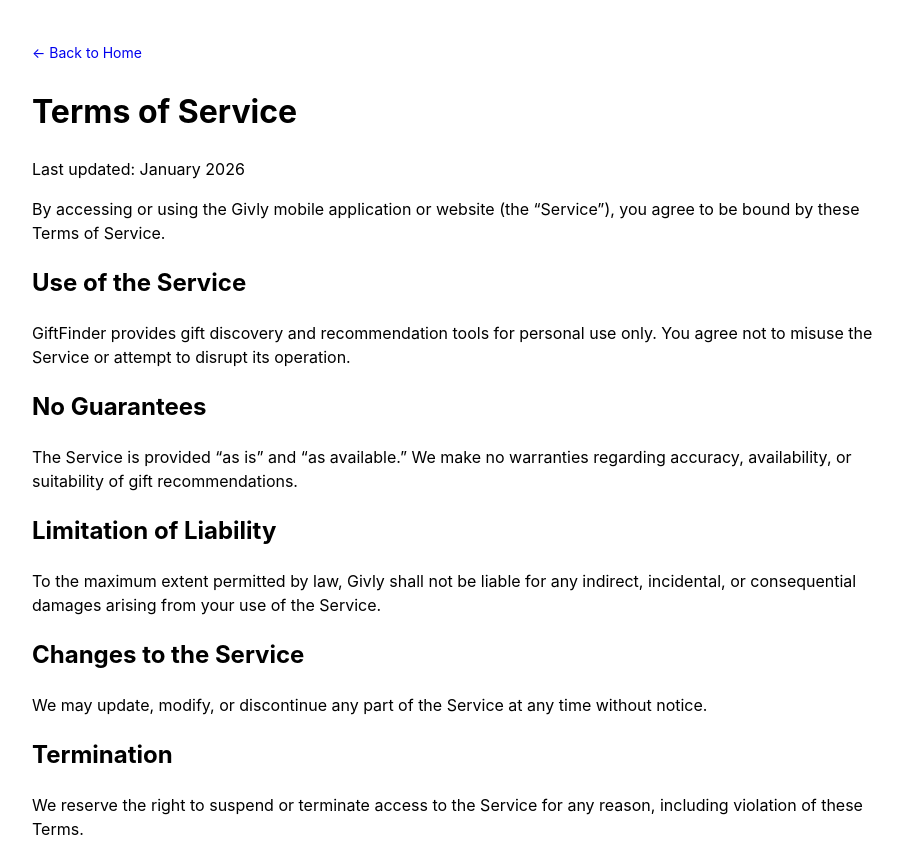
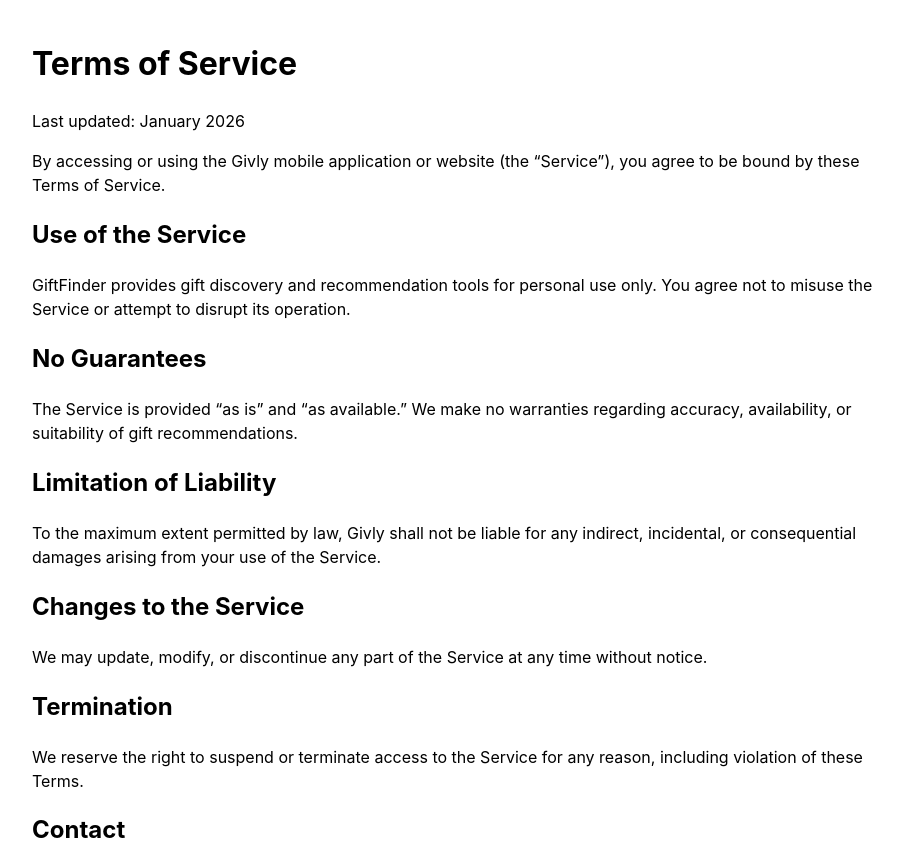
Before and after one commit to gavinh1/giftfinder-website, a plain HTML site: page terms/index.html in a window 1280 px wide. Shown: the top 851 px of the page, without its empty margins (183-1086 px from the left). Drawn offline with Linux system fonts and the light colour scheme.

Commit message:
Update index.html

```diff
--- a/terms/index.html
+++ b/terms/index.html
@@ -5,11 +5,6 @@
   <title>Terms of Service – Givly</title>
 </head>
 <body style="max-width: 850px; margin: 40px auto; font-family: -apple-system, BlinkMacSystemFont, sans-serif; line-height: 1.5;">
-  <p style="margin-bottom: 24px;">
-  <a href="/" style="text-decoration: none; font-size: 14px;">
-    ← Back to Home
-  </a>
-</p>
 
   <h1>Terms of Service</h1>
   <p>Last updated: January 2026</p>
```
